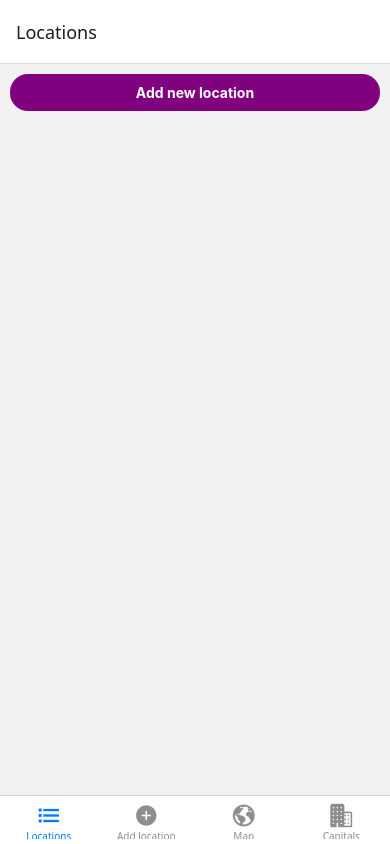
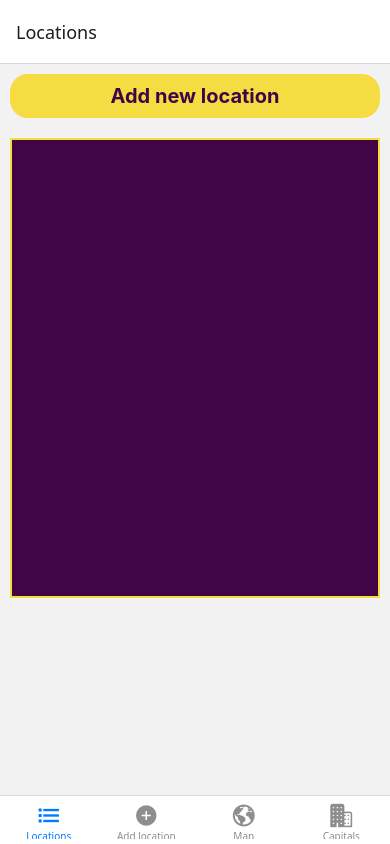
Before and after one commit to Kikkoust/map-mobile-assignment, a React Native app: screen /Locations in a window 390 px wide. Built offline with nearby package versions, Linux system fonts and the light colour scheme.

Commit message:
Some AddLocations.js styling

```diff
--- a/package.json
+++ b/package.json
@@ -15,9 +15,11 @@
     "@react-navigation/native-stack": "^7.2.1",
     "@react-navigation/stack": "^7.1.2",
     "expo": "~52.0.37",
+    "expo-location": "^18.0.7",
     "expo-status-bar": "~2.0.1",
     "react": "18.3.1",
     "react-native": "0.76.7",
+    "react-native-dotenv": "^3.4.11",
     "react-native-geocoding": "^0.5.0",
     "react-native-gesture-handler": "^2.24.0",
     "react-native-maps": "1.18.0",
@@ -28,7 +30,8 @@
     "react-native-vector-icons": "^10.2.0"
   },
   "devDependencies": {
-    "@babel/core": "^7.20.0"
+    "@babel/core": "^7.20.0",
+    "metro-react-native-babel-preset": "^0.77.0"
   },
   "private": true
 }
--- a/screens/LocationsScreen.js
+++ b/screens/LocationsScreen.js
@@ -34,11 +34,12 @@ return (
 
     {/* ADDED LOCATION LIST */}
     <FlatList
+      style={locationList.listContainer}
       data={locations}
       renderItem={({ item }) => (
-        <View>
-          <Text>{item.name}</Text>
-          <Text>{item.description}</Text>
+        <View style={locationList.list}>
+          <Text style={locationList.text}>{item.name}</Text>
+          <Text style={locationList.text}>{item.description}</Text>
           <AirbnbRating
             defaultRating={item.rating}
             size={16}
@@ -59,7 +60,7 @@ const addLocStyle = StyleSheet.create({
   button: {
   alignItems: 'center',
   fontWeight: 'bold',
-  backgroundColor: 'purple',
+  backgroundColor: '#F6DC43',
   borderRadius: 18,
   padding: 10,
   margin: 10,
@@ -68,8 +69,34 @@ const addLocStyle = StyleSheet.create({
 
   text:{
     fontWeight:'bold',
-    color: 'white',
+    color: '#410445',
+    fontSize: 20,
   },
 
 
 });
+
+const locationList = StyleSheet.create({
+  listContainer:{
+    height: 460,
+    margin: 10,
+    alignContent: 'center',
+    backgroundColor: '#410445',
+    borderWidth: 2,
+    borderColor: '#F6DC43',
+  },
+
+  text:{
+    fontWeight: 'bold',
+    color: 'white',
+    fontSize: 16,
+  },
+
+  list:{
+    borderBottomWidth: 2,
+    borderBottomColor: '#F6DC43',
+    alignItems: 'center',
+    padding: 10,
+  },
+
+});
```
Also changed, not shown: navigators/RootNavigator.js (line endings or trailing spaces), screens/MapScreen.js (line endings or trailing spaces), 2 other files (tests, documents, lock files or other folders).
